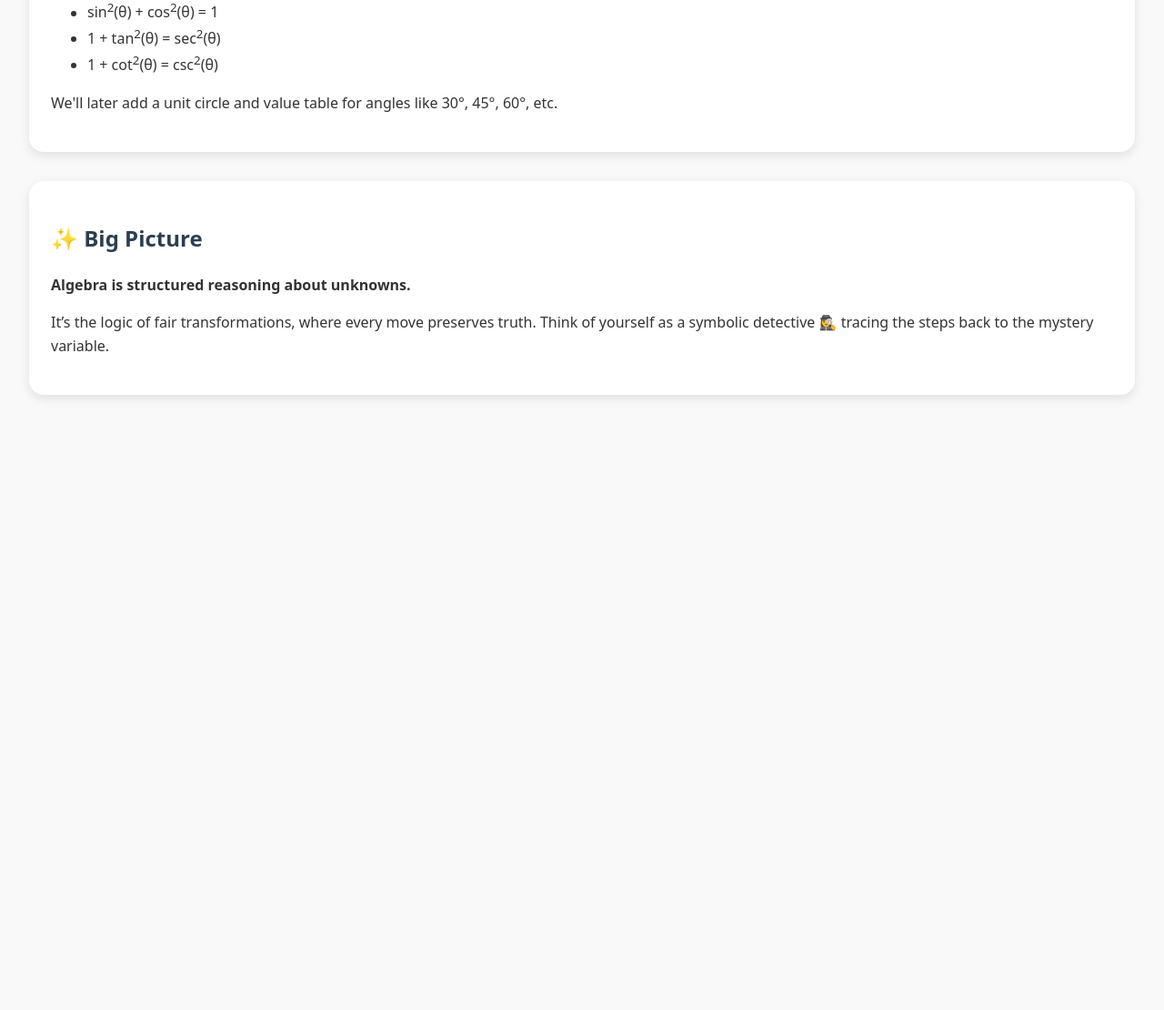
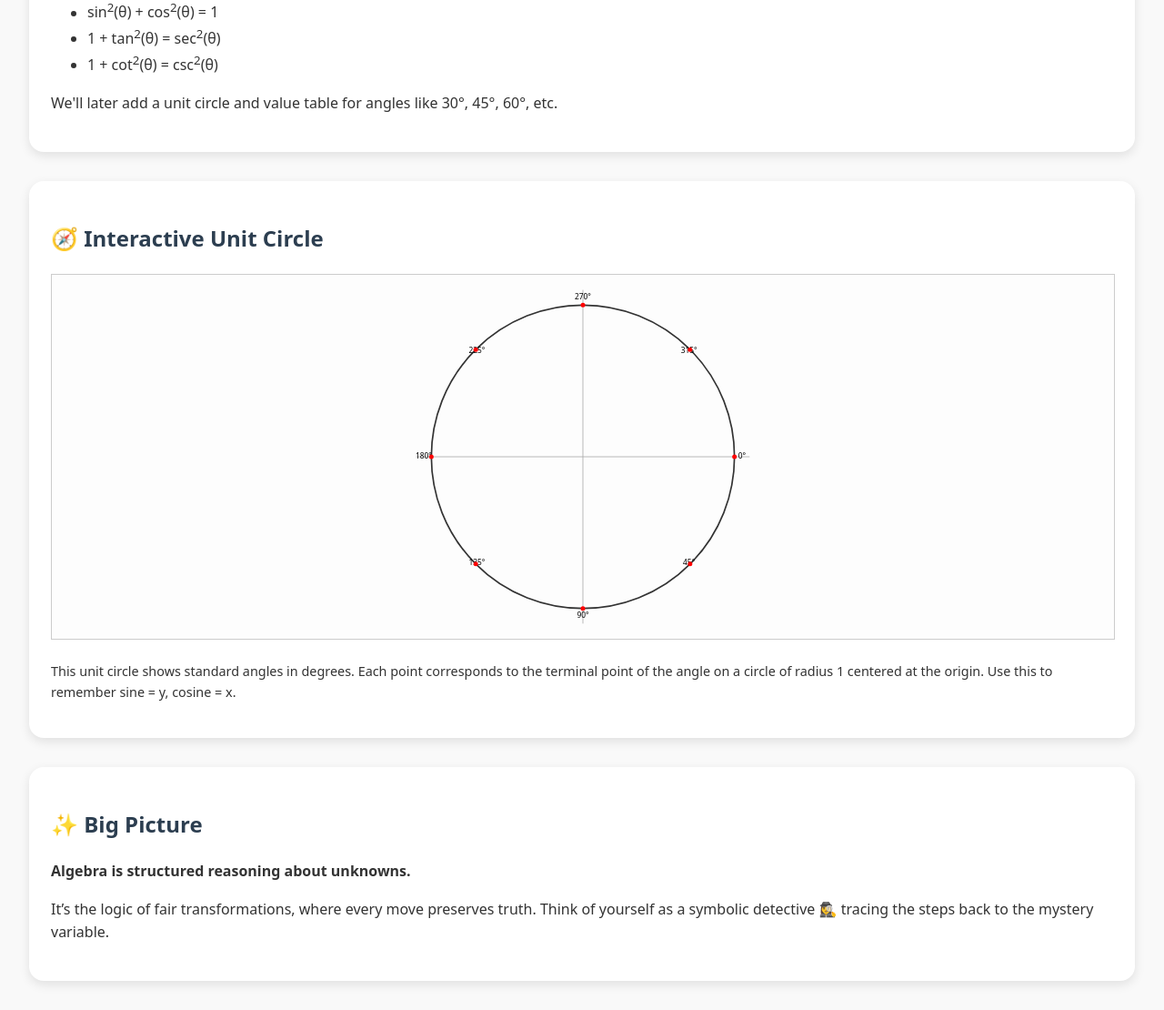
Before and after one commit to darren277/mathparser, a Python web app: template templates/algebra_compass.html in a window 1280 px wide. Shown: the part 2262-3372 px from the top of the page at 91% size. Before the commit the page ends 2700 px from the top, so only its background shows below. Run offline with Jinja, Linux system fonts and the light colour scheme; the template is opened without the code that fills it, so the values that code supplies are empty.

Commit message:
Added an SVG unit circle.

```diff
--- a/templates/algebra_compass.html
+++ b/templates/algebra_compass.html
@@ -138,6 +138,41 @@
                 * A value table for sine/cosine/tangent
                 * More advanced trig identities or transformation patterns
         --->
+        <div class="card">
+            <h2>🧭 Interactive Unit Circle</h2>
+            <svg viewBox="-1.2 -1.2 2.4 2.4" width="100%" height="400" style="border: 1px solid #ccc; background: #fdfdfd">
+                <circle cx="0" cy="0" r="1" stroke="#333" stroke-width="0.01" fill="none" />
+
+                <!-- Axes -->
+                <line x1="-1.1" y1="0" x2="1.1" y2="0" stroke="#aaa" stroke-width="0.005" />
+                <line x1="0" y1="-1.1" x2="0" y2="1.1" stroke="#aaa" stroke-width="0.005" />
+
+                <!-- Angle markers and labels -->
+                <g font-size="0.05" text-anchor="middle" dominant-baseline="middle">
+                    <text x="1.05" y="0">0°</text>
+                    <text x="0.7" y="0.7">45°</text>
+                    <text x="0" y="1.05">90°</text>
+                    <text x="-0.7" y="0.7">135°</text>
+                    <text x="-1.05" y="0">180°</text>
+                    <text x="-0.7" y="-0.7">225°</text>
+                    <text x="0" y="-1.05">270°</text>
+                    <text x="0.7" y="-0.7">315°</text>
+                </g>
+
+                <!-- Points on circle -->
+                <g fill="red">
+                    <circle cx="1" cy="0" r="0.015" />
+                    <circle cx="0.707" cy="0.707" r="0.015" />
+                    <circle cx="0" cy="1" r="0.015" />
+                    <circle cx="-0.707" cy="0.707" r="0.015" />
+                    <circle cx="-1" cy="0" r="0.015" />
+                    <circle cx="-0.707" cy="-0.707" r="0.015" />
+                    <circle cx="0" cy="-1" r="0.015" />
+                    <circle cx="0.707" cy="-0.707" r="0.015" />
+                </g>
+            </svg>
+            <p style="font-size: 0.9rem; margin-top: 1rem;">This unit circle shows standard angles in degrees. Each point corresponds to the terminal point of the angle on a circle of radius 1 centered at the origin. Use this to remember sine = y, cosine = x.</p>
+        </div>
 
         <div class="card">
             <h2>✨ Big Picture</h2>
```
